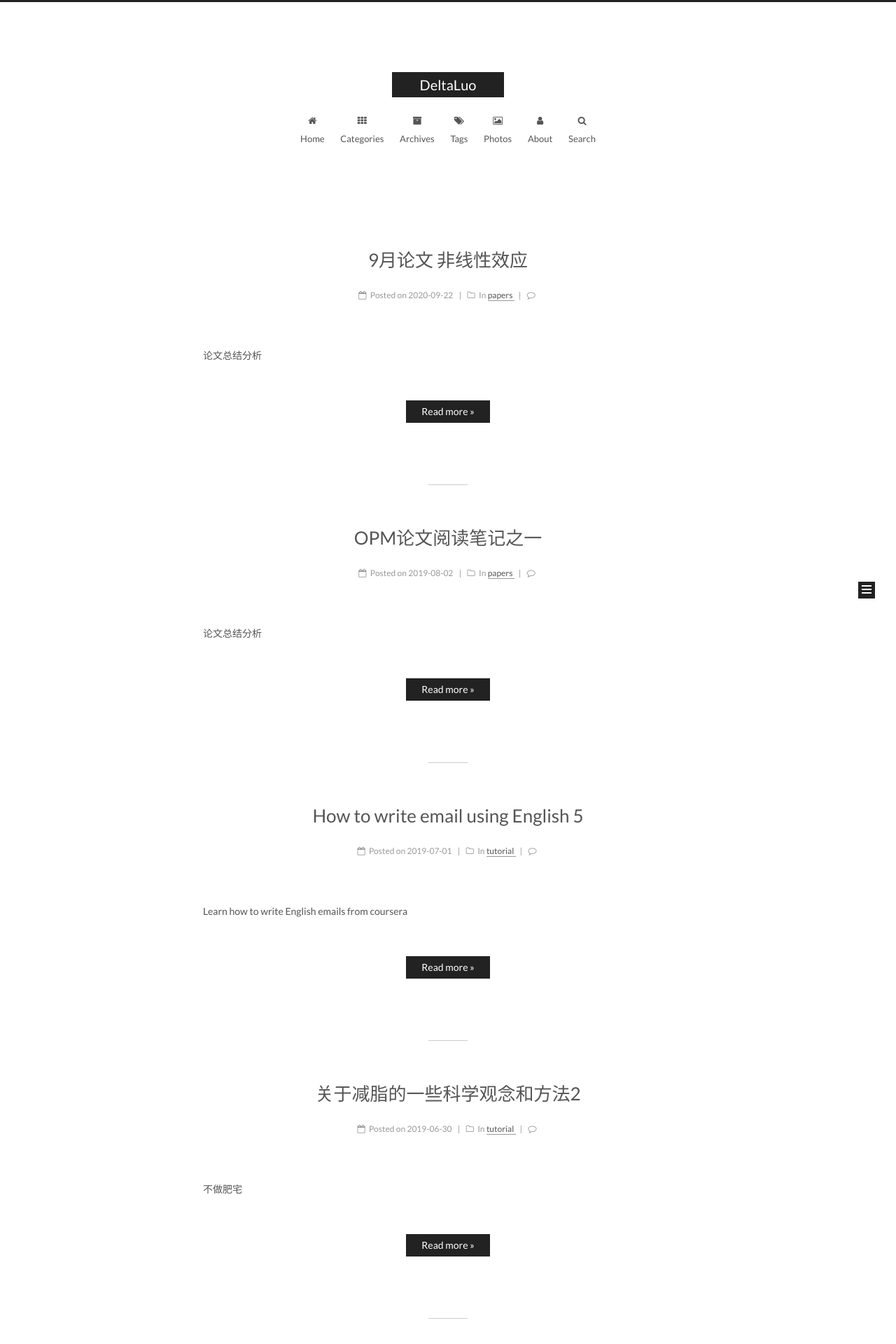
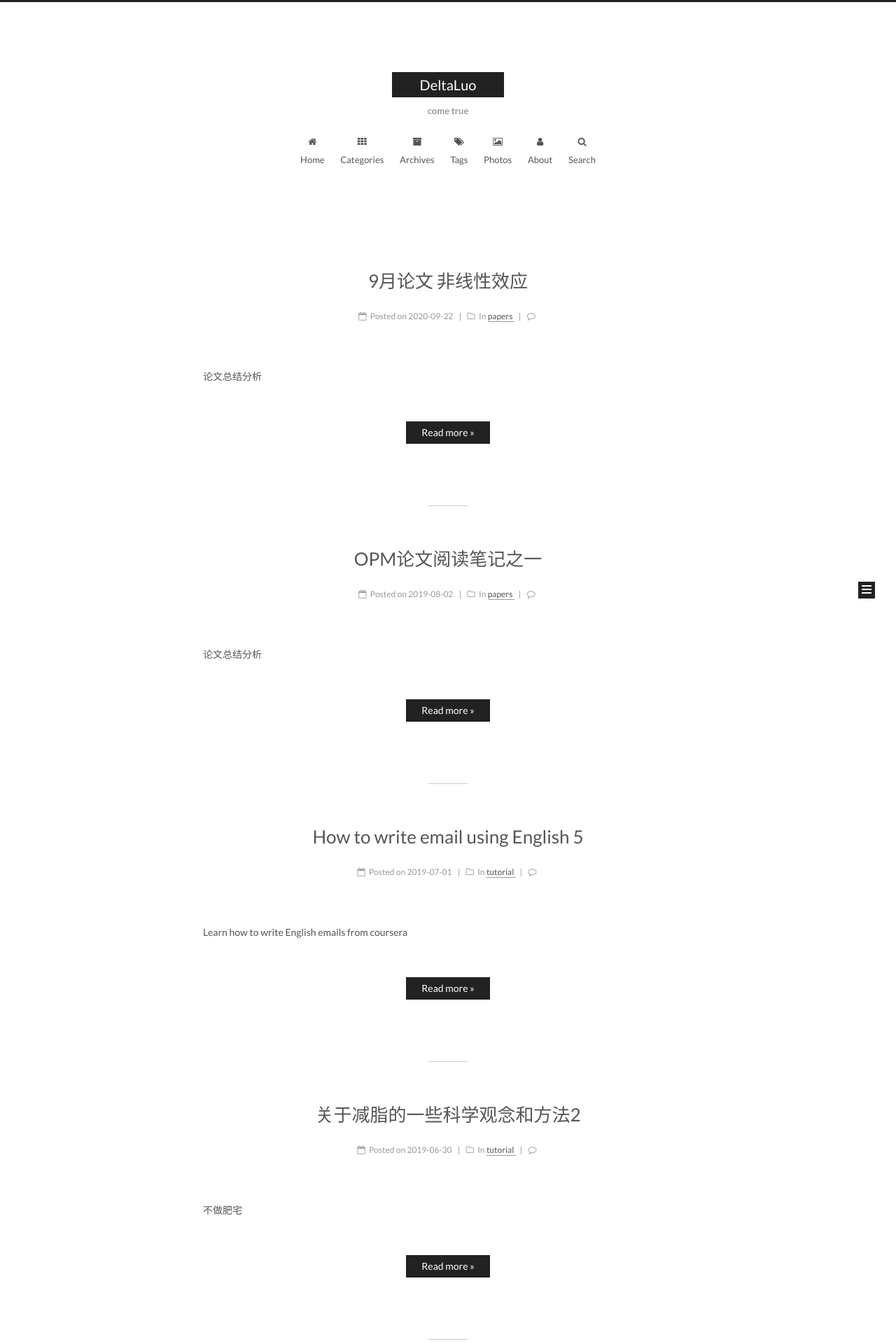
Before and after one commit to lhuaijian/just-a-old-blog, a Jekyll site: the page built from index.html, in a window 1280 px wide. Shown: the top 1920 px of the page at 70% size. Built offline with Jekyll 4.4.1, drawn with Linux system fonts in a browser that asks for light colours; the list of posts is cut into pages by our own code; comment, search, counter and statistics services are not loaded.

Commit message:
Update _config.yml

```diff
--- a/_config.yml
+++ b/_config.yml
@@ -5,7 +5,7 @@
 
 # Site
 title: DeltaLuo
-subtitle:
+subtitle: come true
 description: Keep fire!
 author: DeltaLuo
 # Support language: de, en, fr-FR, id, ja, ko, pt-BR, pt, ru, zh-Hans, zh-hk, zh-tw
```
